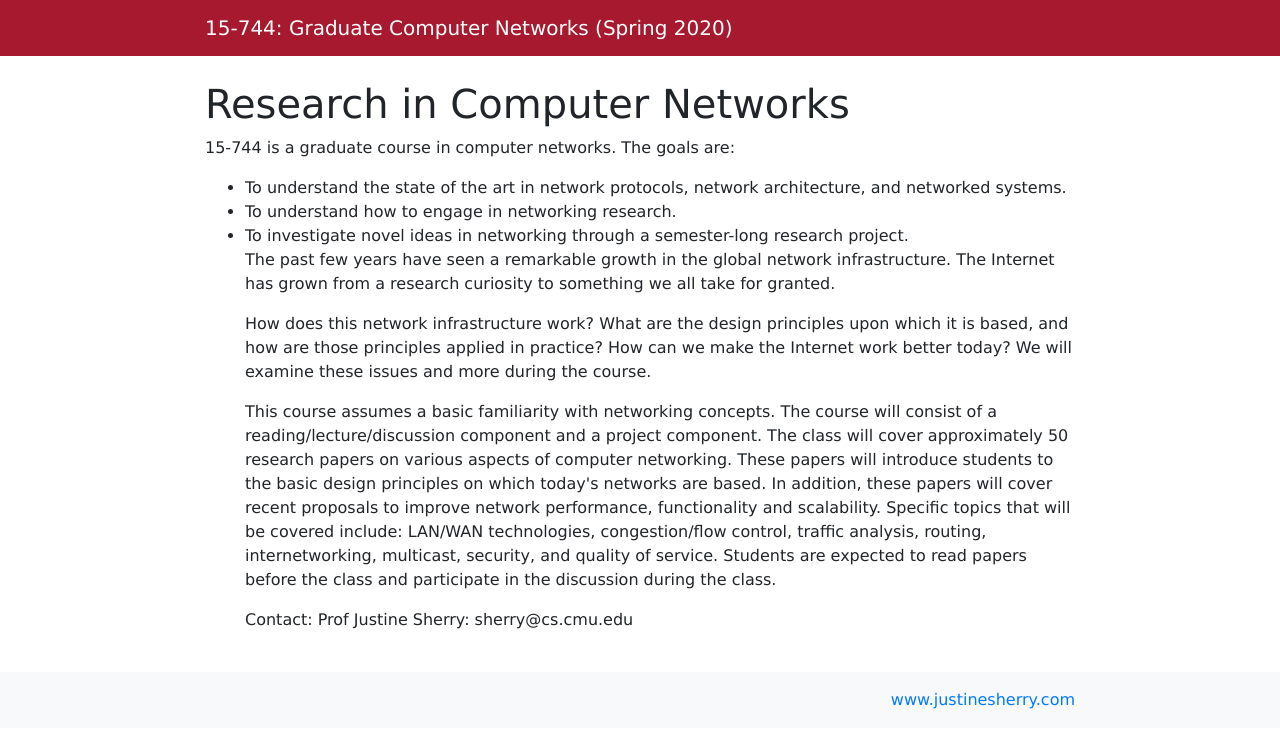
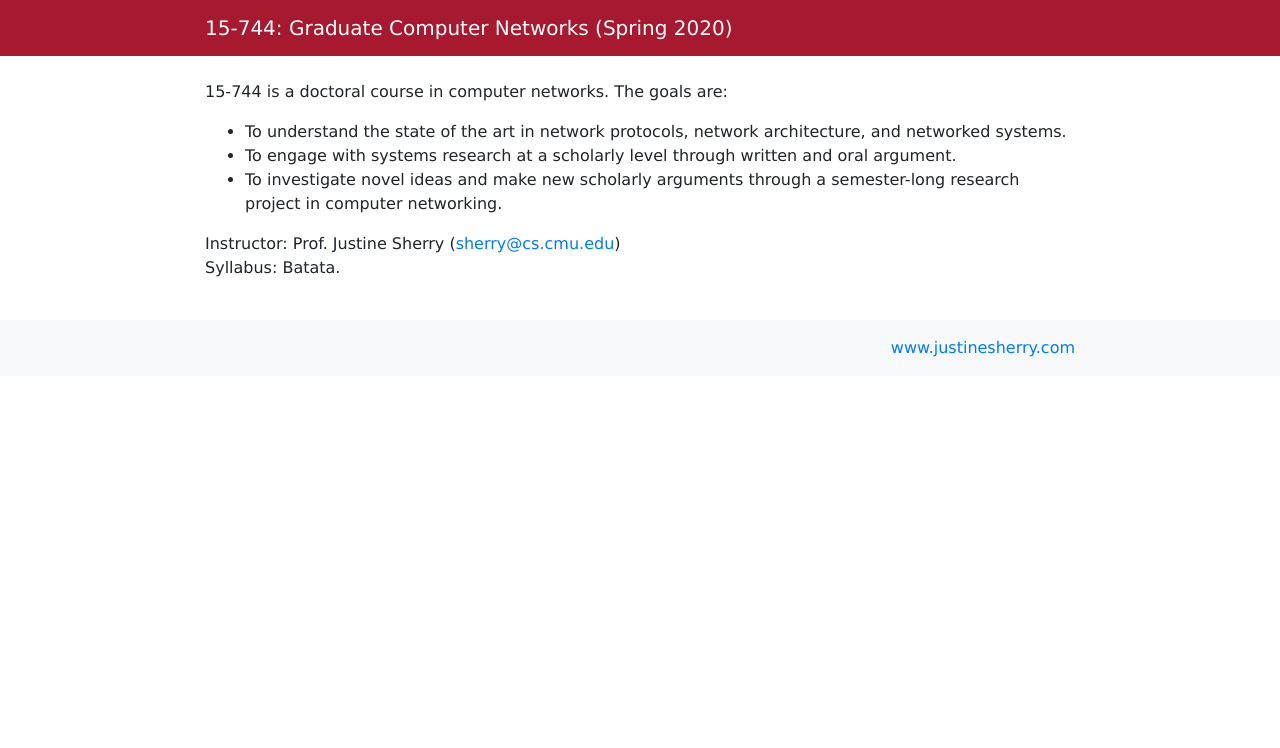
Before and after one commit to abdelfattah-class/ece6950_dle, a Jekyll site: the page built from index.html, in a window 1280 px wide. Shown: the top 748 px of the page. Built offline with Jekyll 4.4.1, drawn with Linux system fonts in a browser that asks for light colours; nearby versions of some CDN libraries.

Commit message:
beep boop

```diff
--- a/_layouts/cmu.html
+++ b/_layouts/cmu.html
@@ -8,7 +8,7 @@
 		<meta name="description" content="">
 		<meta name="author" content="">
 
-		<title>Graduat Computer Networks</title>
+		<title>Graduate Computer Networks</title>
 
 		<!-- Bootstrap core CSS -->
 		<link href="vendor/bootstrap/css/bootstrap.css" rel="stylesheet">
--- a/index.html
+++ b/index.html
@@ -5,30 +5,24 @@ title: Graduate Computer Networks
 
 <div class="row">
   <div class="col-md-12">
-    <h1>Research in Computer Networks</h1>
 
     <p>
-    15-744 is a graduate course in computer networks. The goals are:
+    15-744 is a doctoral course in computer networks. The goals are:
     </p>
     <ul>
       <li>
         To understand the state of the art in network protocols, network architecture, and networked systems.
       </li>
       <li>
-        To understand how to engage in networking research.
+        To engage with systems research at a scholarly level through written and oral argument.
       </li>
       <li>
-        To investigate novel ideas in networking through a semester-long research project.
+        To investigate novel ideas and make new scholarly arguments through a semester-long research project in computer networking.
       </li>
-      <p>
-      The past few years have seen a remarkable growth in the global network infrastructure. The Internet has grown from a research curiosity to something we all take for granted.
-      </p>
-      <p>
-      How does this network infrastructure work? What are the design principles upon which it is based, and how are those principles applied in practice? How can we make the Internet work better today? We will examine these issues and more during the course.
-      </p>
-      <p>
-      This course assumes a basic familiarity with networking concepts. The course will consist of a reading/lecture/discussion component and a project component. The class will cover approximately 50 research papers on various aspects of computer networking. These papers will introduce students to the basic design principles on which today's networks are based. In addition, these papers will cover recent proposals to improve network performance, functionality and scalability. Specific topics that will be covered include: LAN/WAN technologies, congestion/flow control, traffic analysis, routing, internetworking, multicast, security, and quality of service. Students are expected to read papers before the class and participate in the discussion during the class.
-      </p>
-      <p>Contact: Prof Justine Sherry: sherry@cs.cmu.edu</p>
+    </ul>
+    <p>
+    Instructor: Prof. Justine Sherry (<a href="mailto:sherry@cs.cmu.edu">sherry@cs.cmu.edu</a>)<br/>
+    Syllabus: Batata.
+    </p>
   </div><!--col-md-12-->
 </div><!--row-->
```
